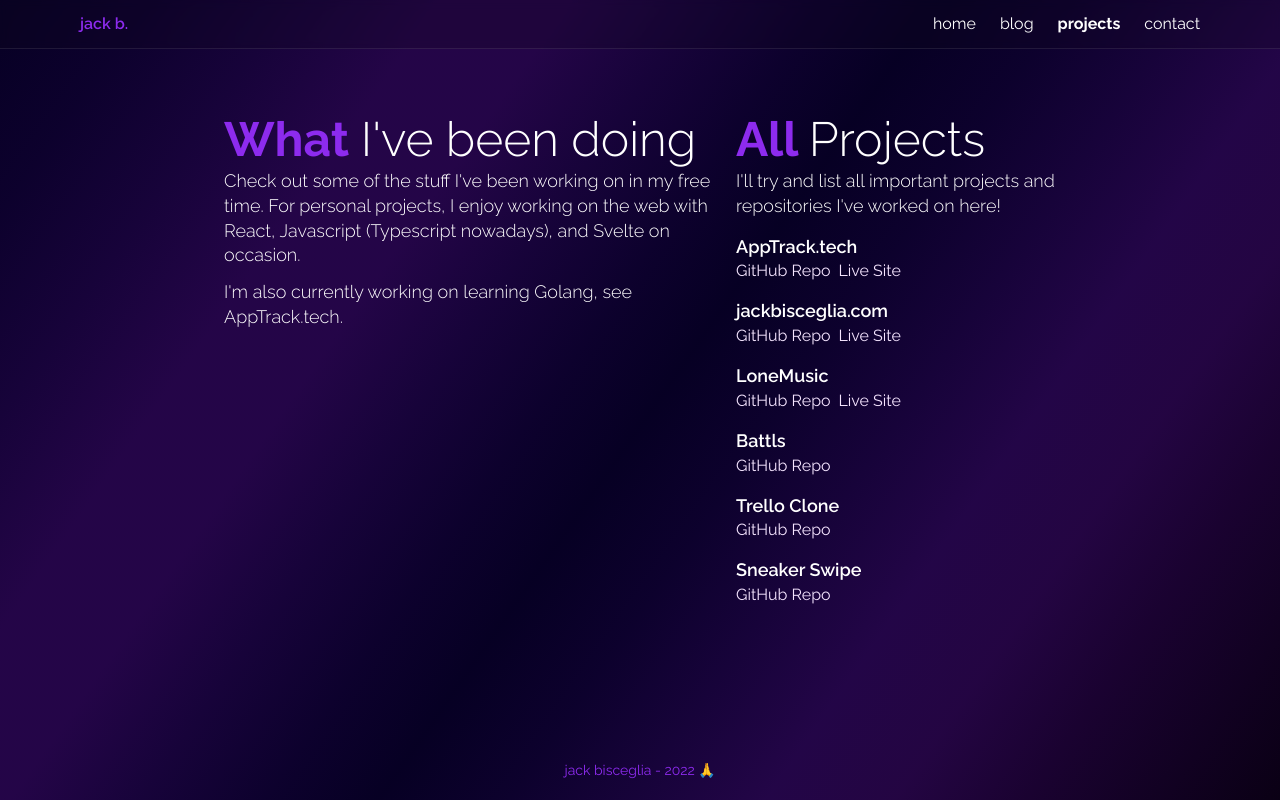
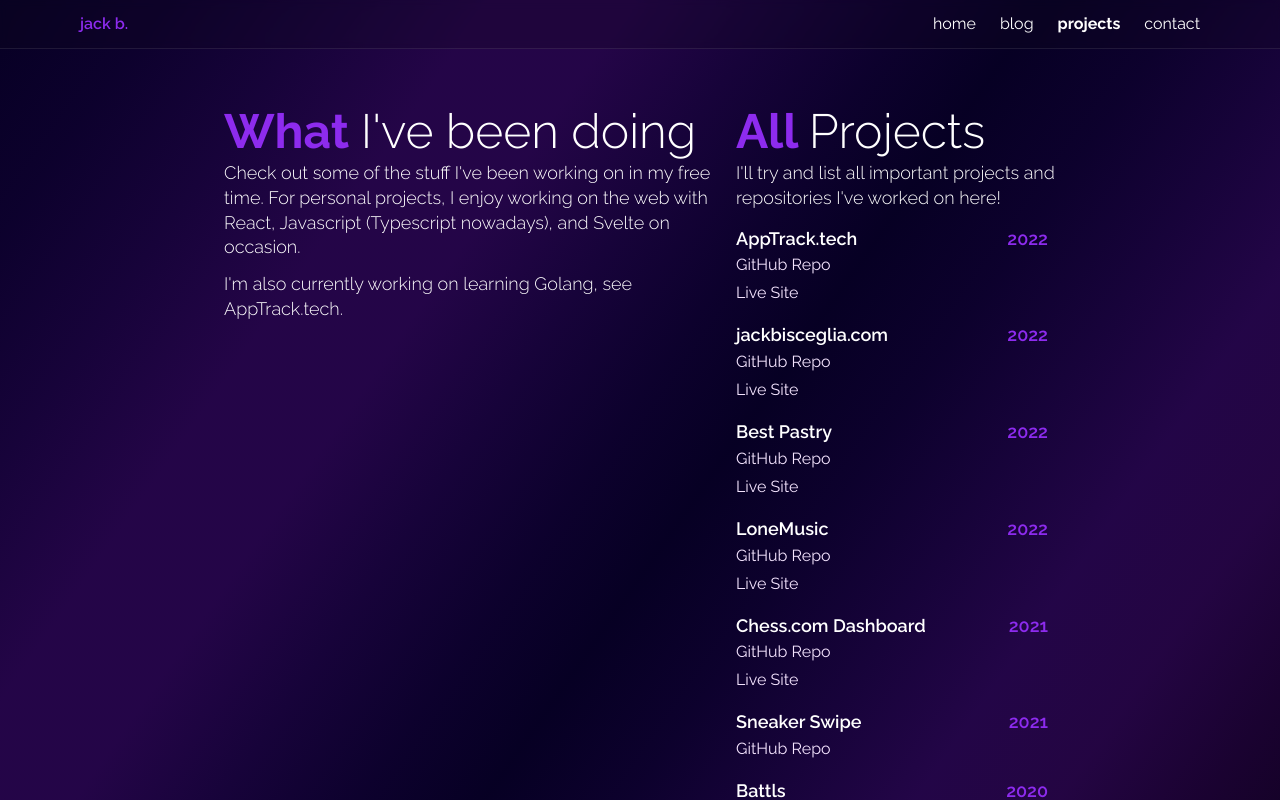
Before and after one commit to jackbisceglia/jackbiscegliadotcom, a Next.js app: page /projects in a window 1280 px wide. Shown: the top 800 px of the page. Built offline with nearby package versions, Linux system fonts and the light colour scheme; a web font is replaced by a local one.

Commit message:
project page

```diff
--- a/src/components/HelperText.tsx
+++ b/src/components/HelperText.tsx
@@ -1,23 +1,28 @@
-const HelperInfo: React.FC<{ children: React.ReactNode; show: boolean }> = ({
-  children,
-  show,
-}) => {
+const HelperInfo: React.FC<{
+  children: React.ReactNode;
+  show: boolean;
+  paddingOptions: string;
+}> = ({ children, show, paddingOptions }) => {
+  const padding = paddingOptions === '' ? 'pt-1' : paddingOptions;
   return (
     <p
-      className={` inline-block transition-opacity duration-150 ease-linear py-1 text-xs text-purple-200 ${
-        !show ? "opacity-0" : "opacity-100"
-      }`}
+      className={` inline-block transition-opacity duration-150 ease-linear text-xs text-purple-200 ${
+        !show ? 'opacity-0' : 'opacity-100'
+      } ${padding}`}
     >
       *{children}*
     </p>
   );
 };
 
-const HelperSection: React.FC<{ helpers: string[] }> = ({ helpers }) => {
+const HelperSection: React.FC<{
+  helpers: string[];
+  paddingOptions?: string;
+}> = ({ helpers, paddingOptions = '' }) => {
   return (
     <>
       {helpers.map((helper, idx) => (
-        <HelperInfo show={true} key={idx}>
+        <HelperInfo paddingOptions={paddingOptions} show={true} key={idx}>
           {helper}
         </HelperInfo>
       ))}
--- /dev/null
+++ b/src/components/LinkGrid.tsx
@@ -0,0 +1,21 @@
+import { useEffect, useState } from 'react';
+
+import { LinkType } from '../data/sharedTypes/data';
+
+const LinkGrid: React.FC<{ links: LinkType[] }> = ({ links }) => {
+  return (
+    <div className={`w-full flex flex-wrap py-1`}>
+      {links.map(({ title, link }, idx) => (
+        <a
+          href={link}
+          key={idx}
+          className={` pr-2 text-base font-light leading-5 text-left text-white transition-all duration-100 ease-in-out sm:leading-snug sm:text-lg hover:text-purple-200`}
+        >
+          {title}
+        </a>
+      ))}
+    </div>
+  );
+};
+
+export default LinkGrid;
--- a/src/components/TextBlock.tsx
+++ b/src/components/TextBlock.tsx
@@ -41,26 +41,31 @@ const TextSectionParser: React.FC<TextSectionParserProps> = ({
   } else if (type === 'a') {
     text = text as anchorTagType;
     return (
-      <div className="flex flex-col py-2 pl-0 transition-all duration-150 ease-in-out hover:pl-2">
+      <div className="flex flex-col w-full py-2 pl-0 transition-all duration-200 ease-in-out hover:pl-3">
+        <div className="flex flex-row items-center justify-between w-full">
           <p
             className={`pr-2 text-base font-semibold leading-5 text-left text-white sm:leading-snug sm:text-lg  pointer-none `}
           >
             {text.text}
           </p>
-        <div className="flex flex-row">
+          <p
+            className={`pr-2 text-base font-semibold leading-5 text-left text-purple-400 sm:leading-snug sm:text-lg  pointer-none `}
+          >
+            {text.year}
+          </p>
+        </div>
         <Link href={text.github}>
-            <a className="pr-1 duration-100 ease-linear text-purple-50 hover:text-purple-200">
+          <a className="py-0.5 duration-100 ease-linear w-fit text-purple-50 hover:text-purple-200">
             GitHub Repo
           </a>
         </Link>
         {text.live && (
           <Link href={text.live}>
-              <a className="pl-1 duration-100 ease-linear text-purple-50 hover:text-purple-200">
+            <a className="duration-100 py-0.5 ease-linear w-fit text-purple-50 hover:text-purple-200">
               Live Site
             </a>
           </Link>
         )}
-        </div>
       </div>
     );
   }
--- a/src/components/layout/Layout.tsx
+++ b/src/components/layout/Layout.tsx
@@ -8,7 +8,7 @@ export default function Layout({ children }: { children: React.ReactNode }) {
     <>
       <div className="flex flex-col justify-between w-full min-h-screen">
         <Navbar />
-        <main className="flex w-full h-full px-6 py-6 grow sm:py-8 sm:px-16 md:px-18 lg:py-12 lg:px-32">
+        <main className="flex w-full h-full px-6 py-6 grow sm:py-8 sm:px-16 md:px-18 lg:pt-10 lg:pb-8 lg:px-32">
           <div className="flex flex-col items-center justify-start lg:items-start lg:justify-center lg:flex-row">
             {children}
           </div>
--- a/src/data/content/projects.ts
+++ b/src/data/content/projects.ts
@@ -22,6 +22,7 @@ export const ProjectsList: TextBlockType = {
         github: 'https://github.com/jackbisceglia/internship-tracker',
         text: 'AppTrack.tech',
         live: 'https://apptrack.tech',
+        year: 2022,
       },
     },
     {
@@ -30,6 +31,16 @@ export const ProjectsList: TextBlockType = {
         github: 'https://github.com/jackbisceglia/jackbisceglia.com',
         text: 'jackbisceglia.com',
         live: '/',
+        year: 2022,
+      },
+    },
+    {
+      type: 'a',
+      text: {
+        github: 'https://github.com/jackbisceglia/best-pastry',
+        text: 'Best Pastry',
+        live: 'https://best-pastry.vercel.app',
+        year: 2022,
       },
     },
     {
@@ -38,6 +49,16 @@ export const ProjectsList: TextBlockType = {
         github: 'https://github.com/joepetrillo/cs326-final-bullymaguire',
         text: 'LoneMusic',
         live: 'https://lonemusic.herokuapp.com/login/',
+        year: 2022,
+      },
+    },
+    {
+      type: 'a',
+      text: {
+        github: 'https://github.com/jackbisceglia/chess.comProfiler',
+        text: 'Chess.com Dashboard',
+        live: 'https://chessdashboard.netlify.app/',
+        year: 2021,
       },
     },
     {
@@ -45,6 +66,7 @@ export const ProjectsList: TextBlockType = {
       text: {
         github: 'https://github.com/jackbisceglia/battls',
         text: 'Battls',
+        year: 2020,
       },
     },
     {
@@ -52,6 +74,16 @@ export const ProjectsList: TextBlockType = {
       text: {
         github: 'https://github.com/jackbisceglia/trello-clone',
         text: 'Trello Clone',
+        year: 2020,
+      },
+    },
+    {
+      type: 'a',
+      text: {
+        github: 'https://github.com/jackbisceglia/Sort-ify',
+        live: 'https://jackbisceglia.github.io/Sort-ify/',
+        text: 'Sort-ify',
+        year: 2020,
       },
     },
     {
@@ -59,6 +91,7 @@ export const ProjectsList: TextBlockType = {
       text: {
         github: 'https://github.com/jackbisceglia/sneaker-swipe',
         text: 'Sneaker Swipe',
+        year: 2021,
       },
     },
   ],
--- a/src/data/sharedTypes/data.ts
+++ b/src/data/sharedTypes/data.ts
@@ -4,6 +4,7 @@ export type anchorTagType = {
   github: string;
   text: string;
   live?: string;
+  year?: number;
 };
 
 export type TextSectionType = {
@@ -18,3 +19,8 @@ export type TextBlockType = {
   };
   body: TextSectionType[];
 };
+
+export type LinkType = {
+  title: string;
+  link: string;
+};
--- a/src/pages/index.tsx
+++ b/src/pages/index.tsx
@@ -4,6 +4,7 @@ import Image from 'next/image';
 import React, { useState } from 'react';
 
 import { HelperInfo, HelperSection } from '../components/HelperText';
+import LinkGrid from '../components/LinkGrid';
 import SectionTitle from '../components/SectionTitle';
 import TextBlock from '../components/TextBlock';
 import { LeftSection, RightSection } from '../components/layout/ColumnSection';
@@ -22,11 +23,6 @@ export type BulletType = {
 export type ProfilePictureType = {
   src: string;
   caption: string;
-};
-
-type LinkType = {
-  title: string;
-  link: string;
 };
 
 const Home: NextPage = () => {
@@ -73,22 +69,6 @@ const Home: NextPage = () => {
   );
 };
 
-const LinkGrid: React.FC<{ links: LinkType[] }> = ({ links }) => {
-  return (
-    <div className={`w-full flex flex-wrap py-1`}>
-      {links.map(({ title, link }, idx) => (
-        <a
-          href={link}
-          key={idx}
-          className="pr-2 text-base font-light leading-5 text-left text-white transition-colors duration-100 ease-in-out sm:leading-snug sm:text-lg hover:text-purple-200"
-        >
-          {title}
-        </a>
-      ))}
-    </div>
-  );
-};
-
 const Bullet: React.FC<{ bullet: BulletType[] }> = ({ bullet }) => {
   return (
     <p className={`${pTypography} py-0.5`}>
@@ -125,6 +105,8 @@ const Picture: React.FC<ProfilePictureType> = ({ src, caption }) => {
       onMouseEnter={reverseShowState}
       onMouseLeave={reverseShowState}
     >
+      <div className="relative group">
+        <div className="absolute -inset-0.5 bg-gradient-to-r from-purple-300 to-purple-600 rounded-lg blur opacity-25 group-hover:opacity-90 transition duration-1000 group-hover:duration-200 animate-tilt"></div>
         <div className="w-auto h-auto border-4 border-purple-400 rounded-md">
           <Image
             src={src}
@@ -136,8 +118,10 @@ const Picture: React.FC<ProfilePictureType> = ({ src, caption }) => {
             className="scale-100 border-purple-400 rounded-sm"
           />
         </div>
-
-      <HelperInfo show={showCaption}>{caption}</HelperInfo>
+      </div>
+      <HelperInfo paddingOptions="py-3" show={showCaption}>
+        {caption}
+      </HelperInfo>
     </div>
   );
 };
--- a/src/pages/projects.tsx
+++ b/src/pages/projects.tsx
@@ -6,6 +6,7 @@ import TextBlock from '../components/TextBlock';
 import { LeftSection, RightSection } from '../components/layout/ColumnSection';
 import { LeftColumn, RightColumn } from '../components/layout/Columns';
 import * as Content from '../data/content/projects';
+import { TextSectionType, anchorTagType } from '../data/sharedTypes/data';
 
 export const pTypography =
   'text-white text-base leading-5 sm:leading-snug sm:text-lg font-light';
@@ -17,6 +18,13 @@ type LinkType = {
 };
 
 const Projects: NextPage = () => {
+  const sortProjectList = (a: TextSectionType, b: TextSectionType) => {
+    let atext = a.text as anchorTagType;
+    let btext = b.text as anchorTagType;
+
+    return btext.year! - atext.year!;
+  };
+
   return (
     <>
       <Head>
@@ -43,7 +51,9 @@ const Projects: NextPage = () => {
             classOptions="lg:max-w-xs"
             textSections={Content.SideBar.body}
           />
-          <TextBlock textSections={Content.ProjectsList.body} />
+          <TextBlock
+            textSections={Content.ProjectsList.body.sort(sortProjectList)}
+          />
         </RightSection>
       </RightColumn>
     </>
--- a/tailwind.config.js
+++ b/tailwind.config.js
@@ -1,31 +1,47 @@
-const { url } = require("inspector");
-const defaultTheme = require("tailwindcss/defaultTheme");
+const { url } = require('inspector');
+const defaultTheme = require('tailwindcss/defaultTheme');
 
 /** @type {import('tailwindcss').Config} */
 module.exports = {
-  content: ["./src/**/*.{js,ts,jsx,tsx}"],
+  content: ['./src/**/*.{js,ts,jsx,tsx}'],
   theme: {
     extend: {
       backgroundImage: {
-        "main-bg": "url('/images/background.png')",
+        'main-bg': "url('/images/background.png')",
       },
       colors: {
-        navbar: "rgba(17, 8, 31, 0.25)",
+        navbar: 'rgba(17, 8, 31, 0.25)',
         purple: {
-          50: "#f5e5ff",
-          100: "#dab7fd",
-          200: "#c188f7",
-          300: "#a75af3",
-          400: "#8d2bee",
-          500: "#7411d4",
-          600: "#5a0ca6",
-          700: "#400878",
-          800: "#27044a",
-          900: "#0f001e",
+          50: '#f5e5ff',
+          100: '#dab7fd',
+          200: '#c188f7',
+          300: '#a75af3',
+          400: '#8d2bee',
+          500: '#7411d4',
+          600: '#5a0ca6',
+          700: '#400878',
+          800: '#27044a',
+          900: '#0f001e',
         },
       },
       fontFamily: {
-        sans: ["Raleway", ...defaultTheme.fontFamily.sans],
+        sans: ['Raleway', ...defaultTheme.fontFamily.sans],
+      },
+      animation: {
+        tilt: 'tilt 10s infinite linear',
+      },
+      keyframes: {
+        tilt: {
+          '0%, 50%, 100%': {
+            transform: 'rotate(0deg)',
+          },
+          '25%': {
+            transform: 'rotate(0.5deg)',
+          },
+          '75%': {
+            transform: 'rotate(-0.5deg)',
+          },
+        },
       },
     },
   },
```
Lines whose indentation alone changed are shown as unchanged.
